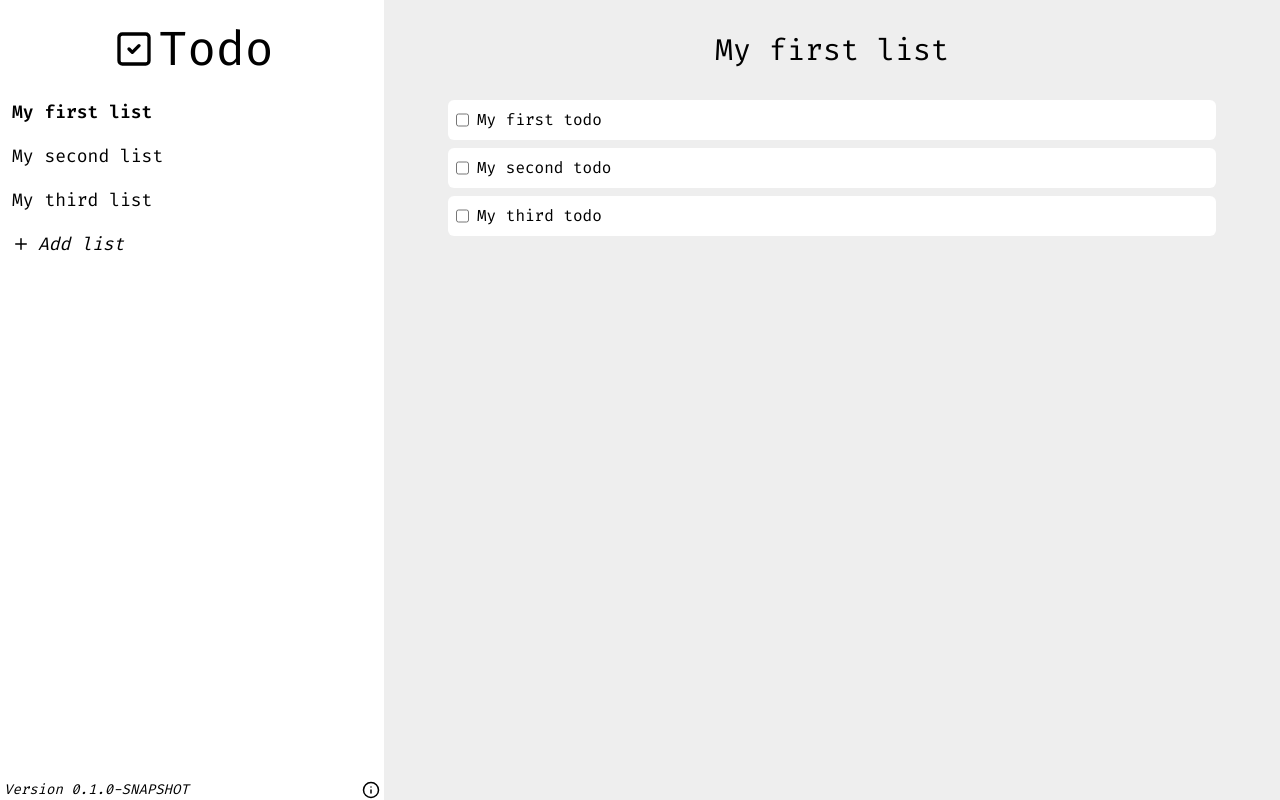
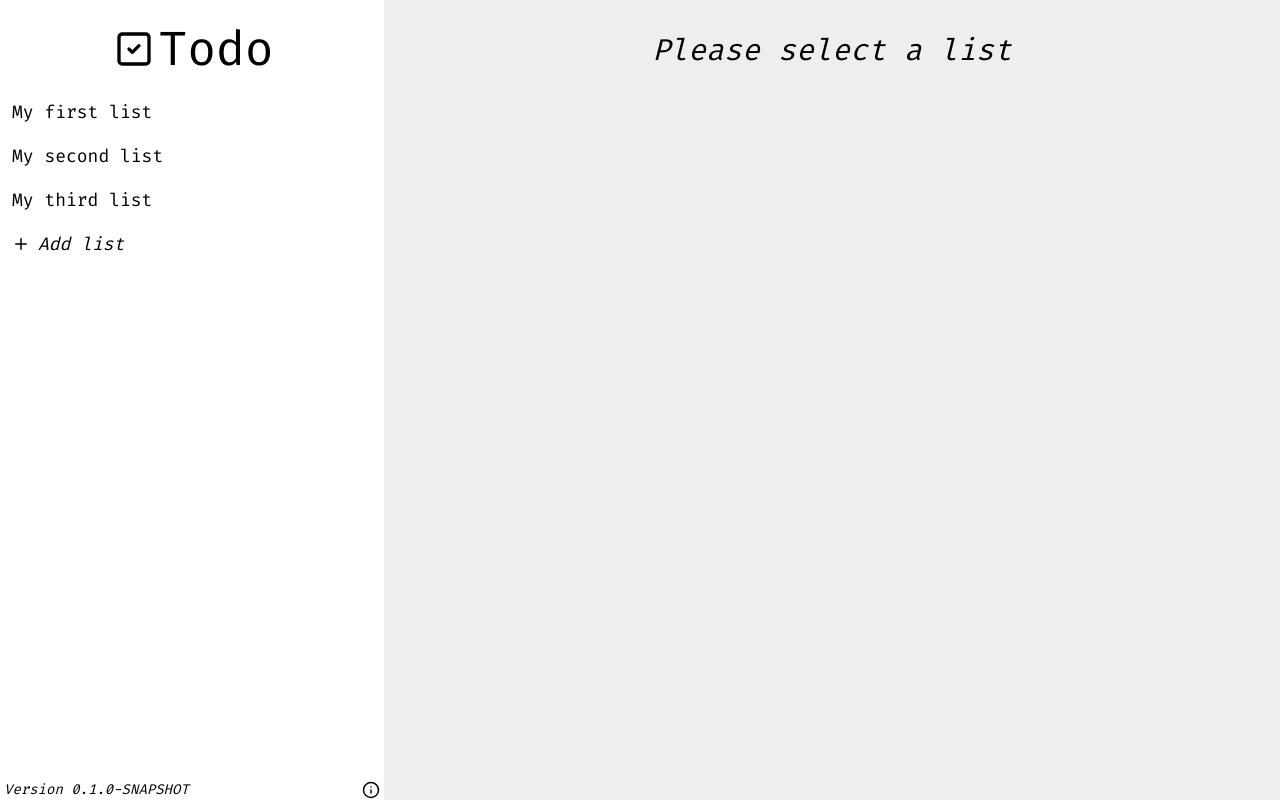
Before and after one commit to matsbak/idata2502-project, a Vue app in the folder frontend/: page / in a window 1280 px wide. Built offline with nearby package versions, Linux system fonts and the light colour scheme.

Commit message:
Add functionality for removing and deselecting todos

```diff
--- a/frontend/src/App.vue
+++ b/frontend/src/App.vue
@@ -34,7 +34,7 @@ const lists = ref<List[]>([
   }
 ])
 
-const selected = ref<number>(lists.value[0].id)
+const selected = ref<number>(-1)
 
 const toggle = (ids: number[]) => {
   const completed: boolean = lists.value
@@ -50,8 +50,9 @@ const toggle = (ids: number[]) => {
   <SidebarSection
     :lists="lists"
     :selected="selected"
-    @select="(id) => selected = id"
+    @select="(id) => selected === id ? selected = -1 : selected = id"
     @add-list="(list) => lists.push(list)"
+    @remove-list="(id) => lists.splice(lists.indexOf(lists.find(list => list.id === id)), 1)"
   />
   <MainSection
     @toggle="(ids) => toggle(ids)"
--- a/frontend/src/sections/MainSection.vue
+++ b/frontend/src/sections/MainSection.vue
@@ -7,7 +7,16 @@ const props = defineProps<{
 </script>
 
 <template>
-  <main class="flex flex-col grow">
+  <main
+    v-if="list === undefined"
+    class="flex flex-col grow"
+  >
+    <h2 class="flex justify-center items-center p-8 text-3xl italic">Please select a list</h2>
+  </main>
+  <main
+    v-else
+    class="flex flex-col grow"
+  >
     <h2 class="flex justify-center items-center p-8 text-3xl">{{ list.title }}</h2>
     <ul class="flex flex-col grow items-center overflow-y-auto">
       <li
--- a/frontend/src/sections/SidebarSection.vue
+++ b/frontend/src/sections/SidebarSection.vue
@@ -4,7 +4,7 @@ import HeaderSection from './HeaderSection.vue'
 import FooterSection from './FooterSection.vue'
 import InfoDisplay from '../components/InfoDisplay.vue'
 import { onUpdated, ref, useTemplateRef } from 'vue'
-import { CornerDownLeft, Plus } from 'lucide-vue-next'
+import { CornerDownLeft, Plus, Trash2 } from 'lucide-vue-next'
 
 const props = defineProps<{
   lists: List[]
@@ -12,9 +12,10 @@ const props = defineProps<{
 }>()
 
 const emit = defineEmits<{
-  // Define `select` as `defineEmits` is defined in the component
+  // Define `select` and `removeList` as `defineEmits` is defined in the component
   select: [id: number]
   addList: [list: List]
+  removeList: [id: number]
 }>()
 
 const input = useTemplateRef('input')
@@ -23,7 +24,7 @@ const displayInfo = ref<boolean>(false)
 
 const addList = () => {
   const list: List = {
-    "id": props.lists[props.lists.length - 1].id + 1,
+    "id": props.lists.length > 0 ? props.lists[props.lists.length - 1].id + 1 : 1,
     "title": input.value.value,
     "todos": []
   }
@@ -53,13 +54,20 @@ onUpdated(() => {
           <li
             v-for="list in lists"
             :key="list.id"
-            @click="$emit('select', list.id)"
-            :class="[
-              'pb-4 px-2 w-fit text-lg cursor-pointer',
-              selected === list.id ? 'font-semibold' : 'hover:font-semibold'
-            ]"
+            class="group flex justify-between items-center pb-4 px-2 text-lg"
           >
-            {{ list.title }}
+            <p
+              @click="$emit('select', list.id)"
+              :class="[
+                'cursor-pointer',
+                selected === list.id ? 'font-semibold' : 'hover:font-semibold'
+              ]"
+            >{{ list.title }}</p>
+            <Trash2
+              @click="$emit('removeList', list.id)"
+              :size="18"
+              class="cursor-pointer hidden group-hover:block"
+            />
           </li>
           <li
             v-if="inputMode"
```
